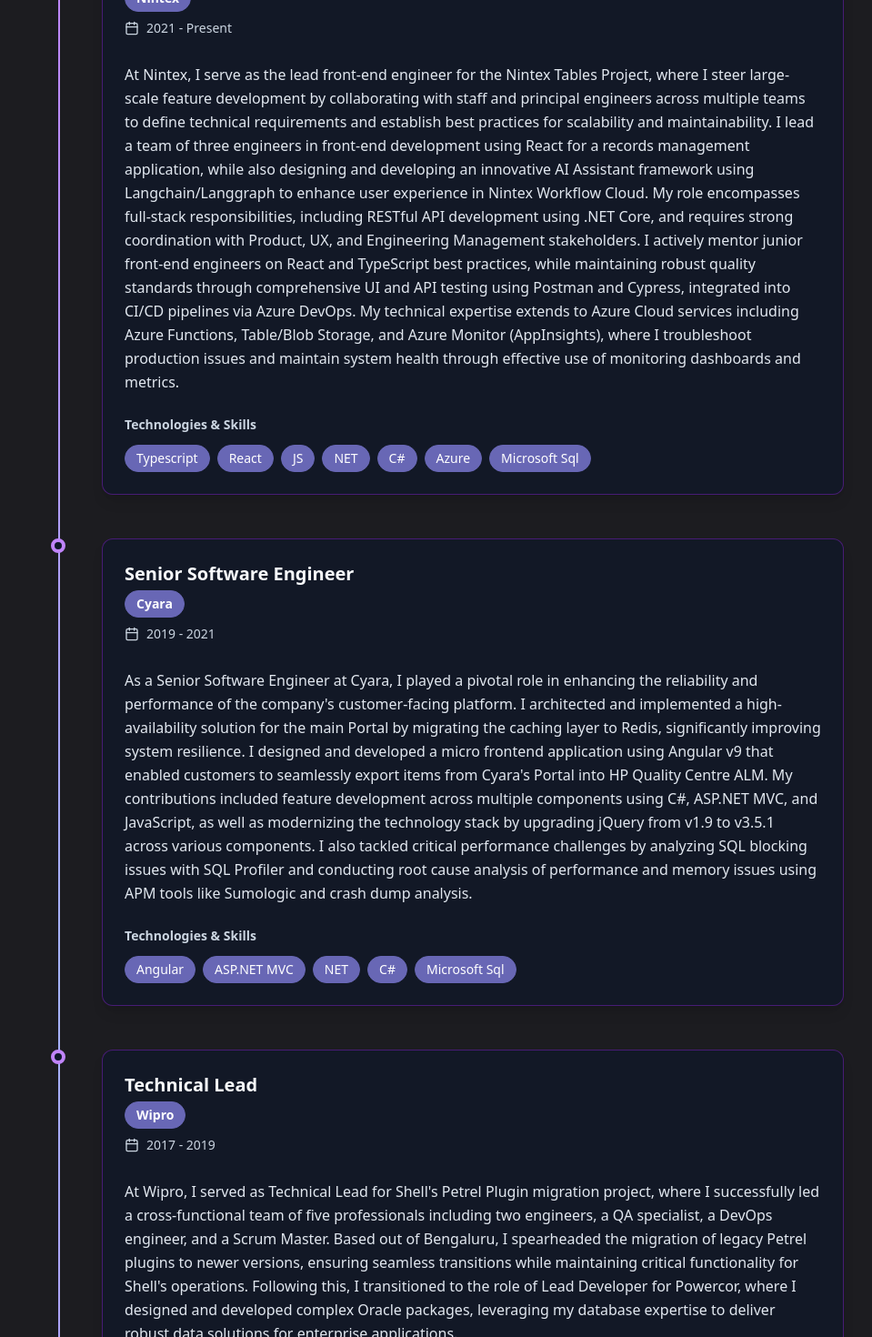
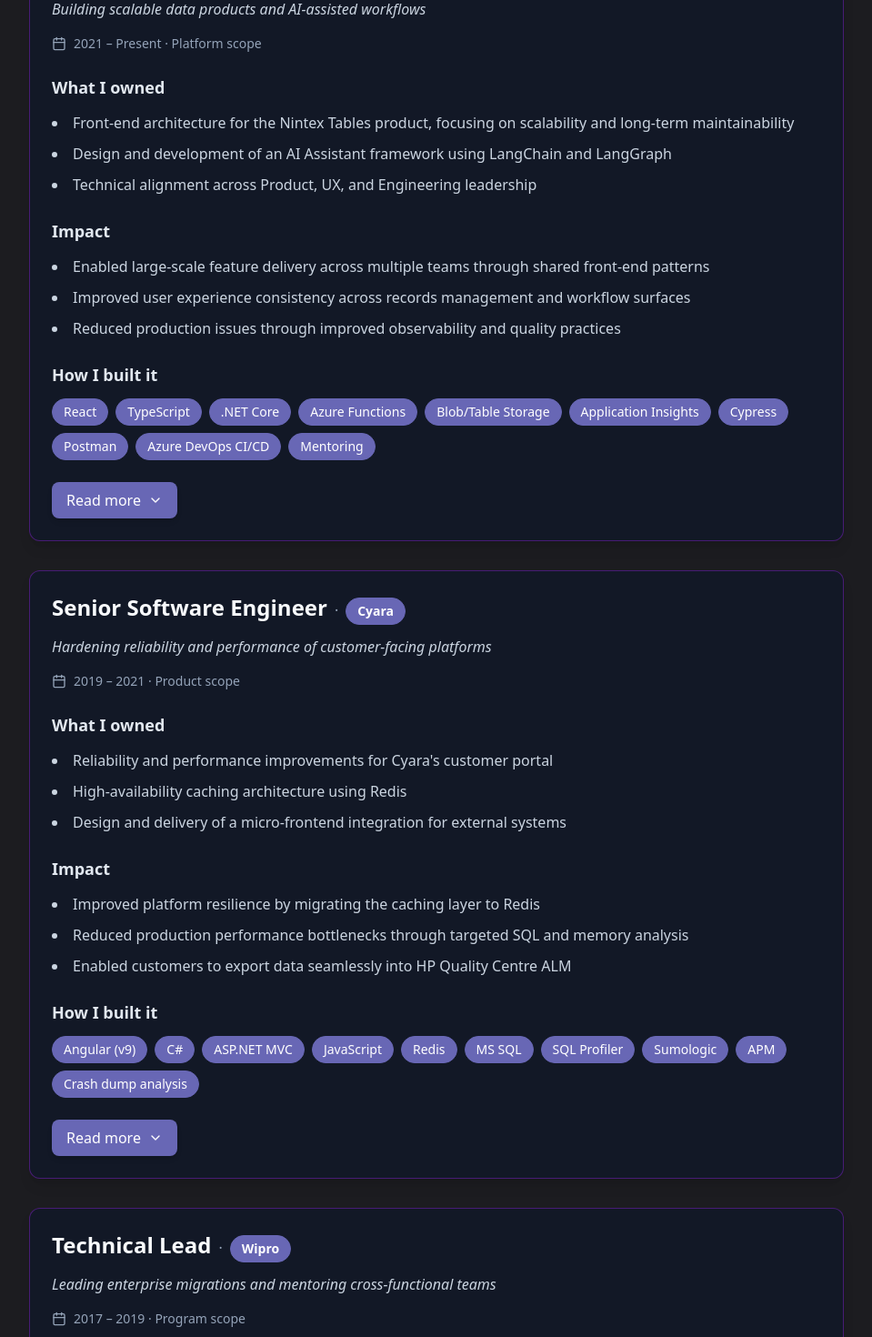
Before and after one commit to keertisomu/project, a React (Vite) app: page / in a window 1280 px wide. Shown: the part 1560-3030 px from the top of the page at 91% size, without its empty margins (160-1119 px from the left). Built offline with nearby package versions, Linux system fonts and the light colour scheme.

Commit message:
Add more UX changes

```diff
--- a/src/components/Experience.tsx
+++ b/src/components/Experience.tsx
@@ -1,5 +1,6 @@
-import React from 'react';
-import { Calendar } from 'lucide-react';
+import React, { useState } from 'react';
+import { Calendar, ChevronDown } from 'lucide-react';
+import Modal from './Modal';
 
 interface Experience {
   id: number;
@@ -7,8 +8,12 @@ interface Experience {
   company: string;
   companyUrl?: string;
   duration: string;
-  description: string;
-  technologies: string[];
+  scope: string;
+  tagline: string;
+  whatIOwned: string[];
+  impact: string[];
+  howIBuiltIt: string[];
+  technicalDeepDive: string;
   logo: string;
 }
 
@@ -17,6 +22,19 @@ interface ExperienceProps {
 }
 
 const Experience: React.FC<ExperienceProps> = ({ experiences }) => {
+  const [modalOpen, setModalOpen] = useState(false);
+  const [selectedExperience, setSelectedExperience] = useState<Experience | null>(null);
+
+  const openModal = (exp: Experience) => {
+    setSelectedExperience(exp);
+    setModalOpen(true);
+  };
+
+  const closeModal = () => {
+    setModalOpen(false);
+    setSelectedExperience(null);
+  };
+
   if (!experiences || experiences.length === 0) {
     return (
         <section className="py-16 px-4 bg-transparent">
@@ -37,64 +55,75 @@ const Experience: React.FC<ExperienceProps> = ({ experiences }) => {
           Professional Experience
         </h2>
 
-        <div className="relative">
-          {/* Timeline line */}
-            <div className="absolute left-8 top-0 bottom-0 w-0.5 bg-gradient-to-b from-purple-400 via-indigo-300 to-purple-400"></div>
-
-          {/* Timeline items */}
-          <div className="space-y-12">
+        <div className="space-y-8">
           {experiences.map((exp) => (
-              <div key={exp.id} className="relative flex items-start group">
-                {/* Timeline dot */}
-                <div className="absolute left-6 w-4 h-4 bg-slate-900 border-4 border-purple-400 rounded-full group-hover:border-indigo-300 transition-colors duration-300 z-10"></div>
-
-                {/* Content */}
-                <div className="ml-20 bg-[#f5f0e0] dark:bg-slate-900/70 rounded-xl shadow-lg border border-slate-200 dark:border-purple-800/60 p-6 w-full group-hover:shadow-xl transition-all duration-300 transform group-hover:-translate-y-1">
-                  {/* Header */}
-                  <div className="flex flex-col md:flex-row md:items-center gap-4 mb-4">
-                    <div className="flex-grow">
-                      <h3 className="text-xl font-bold text-slate-900 dark:text-slate-50 mb-1">
+            <div key={exp.id} className="bg-[#f5f0e0] dark:bg-slate-900/70 rounded-xl shadow-lg border border-slate-200 dark:border-purple-800/60 p-6 hover:shadow-xl transition-all duration-300">
+              {/* Header - Role Title and Company */}
+              <div className="mb-3">
+                <h3 className="text-2xl font-bold text-slate-900 dark:text-slate-50 inline">
                   {exp.title}
                 </h3>
+                <span className="text-slate-600 dark:text-slate-400 mx-2">·</span>
                 {exp.companyUrl ? (
                   <a
                     href={exp.companyUrl}
                     target="_blank"
                     rel="noopener noreferrer"
-                          className="inline-flex items-center px-3 py-1 rounded-full bg-[#6867b5] text-white text-sm font-semibold mb-2 border border-[#6867b5] hover:bg-[#5654a0] transition-colors duration-200"
+                    className="inline-flex items-center px-3 py-1 rounded-full bg-[#6867b5] text-white text-sm font-semibold border border-[#6867b5] hover:bg-[#5654a0] transition-colors duration-200"
                   >
                     {exp.company}
                   </a>
                 ) : (
-                        <div className="inline-flex items-center px-3 py-1 rounded-full bg-[#6867b5] text-white text-sm font-semibold mb-2 border border-[#6867b5]">
+                  <span className="inline-flex items-center px-3 py-1 rounded-full bg-[#6867b5] text-white text-sm font-semibold border border-[#6867b5]">
                     {exp.company}
-                        </div>
+                  </span>
                 )}
-                      <div className="flex items-center text-slate-700 dark:text-slate-300 mb-3">
-                        <Calendar className="w-4 h-4 mr-2" />
-                        <span className="text-sm font-medium">{exp.duration}</span>
-                      </div>
               </div>
 
-                    {/* Company website link replaces numeric badge (handled via company pill above) */}
+              {/* Tagline */}
+              <p className="text-slate-700 dark:text-slate-300 italic mb-4">
+                {exp.tagline}
+              </p>
+
+              {/* Years and Scope */}
+              <div className="flex items-center text-slate-600 dark:text-slate-400 mb-6">
+                <Calendar className="w-4 h-4 mr-2" />
+                <span className="text-sm font-medium">{exp.duration} · {exp.scope}</span>
               </div>
 
-                  {/* Description */}
+              {/* What I owned */}
               <div className="mb-6">
-                    <p className="text-slate-800 dark:text-slate-200 leading-relaxed">
-                      {exp.description}
-                    </p>
+                <h4 className="text-lg font-semibold text-slate-800 dark:text-slate-200 mb-3">
+                  What I owned
+                </h4>
+                <ul className="list-disc list-inside space-y-2 text-slate-700 dark:text-slate-300">
+                  {exp.whatIOwned.map((item, index) => (
+                    <li key={index} className="leading-relaxed">{item}</li>
+                  ))}
+                </ul>
               </div>
 
-                  {/* Technologies */}
-                  <div>
-                    <h4 className="text-sm font-semibold text-slate-800 dark:text-slate-300 mb-3">
-                      Technologies & Skills
+              {/* Impact */}
+              <div className="mb-6">
+                <h4 className="text-lg font-semibold text-slate-800 dark:text-slate-200 mb-3">
+                  Impact
+                </h4>
+                <ul className="list-disc list-inside space-y-2 text-slate-700 dark:text-slate-300">
+                  {exp.impact.map((item, index) => (
+                    <li key={index} className="leading-relaxed">{item}</li>
+                  ))}
+                </ul>
+              </div>
+
+              {/* How I built it */}
+              <div className="mb-6">
+                <h4 className="text-lg font-semibold text-slate-800 dark:text-slate-200 mb-3">
+                  How I built it
                 </h4>
                 <div className="flex flex-wrap gap-2">
-                      {exp.technologies.map(tech => (
+                  {exp.howIBuiltIt.map((tech, index) => (
                     <span
-                          key={tech}
+                      key={index}
                       className="px-3 py-1 bg-[#6867b5] text-white text-sm rounded-full font-medium border border-[#6867b5] hover:bg-[#5654a0] transition-colors duration-200"
                     >
                       {tech}
@@ -102,20 +131,29 @@ const Experience: React.FC<ExperienceProps> = ({ experiences }) => {
                   ))}
                 </div>
               </div>
-                </div>
+
+              {/* Technical Details Button */}
+              <button
+                onClick={() => openModal(exp)}
+                className="inline-flex items-center px-4 py-2 bg-[#6867b5] text-white rounded-lg font-medium hover:bg-[#5654a0] transition-colors duration-200 shadow-md hover:shadow-lg"
+              >
+                Read more
+                <ChevronDown className="w-4 h-4 ml-2" />
+              </button>
             </div>
           ))}
         </div>
+      </div>
 
-          {/* Timeline end */}
-          <div className="relative flex items-center mt-8">
-            <div className="absolute left-6 w-4 h-4 bg-gradient-to-br from-purple-500 to-indigo-500 rounded-full"></div>
-            <div className="ml-20 text-slate-600 dark:text-slate-400 text-sm italic">
-              Journey starts...
-            </div>
-          </div>
-        </div>
-      </div>
+      {/* Modal */}
+      {selectedExperience && (
+        <Modal
+          isOpen={modalOpen}
+          onClose={closeModal}
+          title={`${selectedExperience.title} · ${selectedExperience.company}`}
+          content={selectedExperience.technicalDeepDive}
+        />
+      )}
     </section>
   );
 };
--- /dev/null
+++ b/src/components/Modal.tsx
@@ -0,0 +1,65 @@
+import React, { useEffect } from 'react';
+import { X } from 'lucide-react';
+
+interface ModalProps {
+  isOpen: boolean;
+  onClose: () => void;
+  title: string;
+  content: string;
+}
+
+const Modal: React.FC<ModalProps> = ({ isOpen, onClose, title, content }) => {
+  // Close modal on ESC key
+  useEffect(() => {
+    const handleEscape = (e: KeyboardEvent) => {
+      if (e.key === 'Escape') {
+        onClose();
+      }
+    };
+
+    if (isOpen) {
+      document.addEventListener('keydown', handleEscape);
+      document.body.style.overflow = 'hidden';
+    }
+
+    return () => {
+      document.removeEventListener('keydown', handleEscape);
+      document.body.style.overflow = 'unset';
+    };
+  }, [isOpen, onClose]);
+
+  if (!isOpen) return null;
+
+  return (
+    <div
+      className="fixed inset-0 z-50 flex items-center justify-center p-4 bg-black/50 backdrop-blur-sm"
+      onClick={onClose}
+    >
+      <div
+        className="relative bg-[#f5f0e0] dark:bg-slate-900 rounded-xl shadow-2xl max-w-3xl w-full max-h-[80vh] overflow-hidden border-2 border-purple-400 dark:border-purple-600"
+        onClick={(e) => e.stopPropagation()}
+      >
+        {/* Header */}
+        <div className="sticky top-0 bg-[#6867b5] text-white px-6 py-4 flex items-center justify-between border-b border-purple-700">
+          <h3 className="text-xl font-bold">{title}</h3>
+          <button
+            onClick={onClose}
+            className="p-1 hover:bg-purple-700 rounded-lg transition-colors duration-200"
+            aria-label="Close modal"
+          >
+            <X className="w-6 h-6" />
+          </button>
+        </div>
+
+        {/* Content */}
+        <div className="p-6 overflow-y-auto max-h-[calc(80vh-80px)]">
+          <div className="text-slate-800 dark:text-slate-200 space-y-4 leading-relaxed whitespace-pre-line">
+            {content}
+          </div>
+        </div>
+      </div>
+    </div>
+  );
+};
+
+export default Modal;
--- a/src/data/profile.json
+++ b/src/data/profile.json
@@ -9,10 +9,10 @@
     "summary": "Versatile software engineer with a passion for building scalable applications and innovative solutions. Specialized in full-stack development with expertise in modern web technologies."
   },
   "skills": [
-    { "name": "Scrum", "years": 8, "category": "Engineering Management" },
-    { "name": "Cross team collaboration", "years": 8, "category": "Engineering Management" },
-    { "name": "Mentoring & Coaching", "years": 6, "category": "Engineering Management" },
-    { "name": "Agile Methodologies", "years": 8, "category": "Engineering Management" },
+    { "name": "Scrum", "years": 2, "category": "Engineering Management" },
+    { "name": "Cross team collaboration", "years": 2, "category": "Engineering Management" },
+    { "name": "Mentoring & Coaching", "years": 1, "category": "Engineering Management" },
+    { "name": "Agile Methodologies", "years": 2, "category": "Engineering Management" },
     { "name": "JavaScript", "years": 8, "category": "Frontend" },
     { "name": "React", "years": 5, "category": "Frontend" },
     { "name": "TypeScript", "years": 4, "category": "Frontend" },
@@ -30,9 +30,21 @@
       "title": "Staff Engineer",
       "company": "Nintex",
       "companyUrl": "https://www.nintex.com/",
-      "duration": "2021 - Present",
-      "description": "At Nintex, I serve as the lead front-end engineer for the Nintex Tables Project, where I steer large-scale feature development by collaborating with staff and principal engineers across multiple teams to define technical requirements and establish best practices for scalability and maintainability. I lead a team of three engineers in front-end development using React for a records management application, while also designing and developing an innovative AI Assistant framework using Langchain/Langgraph to enhance user experience in Nintex Workflow Cloud. My role encompasses full-stack responsibilities, including RESTful API development using .NET Core, and requires strong coordination with Product, UX, and Engineering Management stakeholders. I actively mentor junior front-end engineers on React and TypeScript best practices, while maintaining robust quality standards through comprehensive UI and API testing using Postman and Cypress, integrated into CI/CD pipelines via Azure DevOps. My technical expertise extends to Azure Cloud services including Azure Functions, Table/Blob Storage, and Azure Monitor (AppInsights), where I troubleshoot production issues and maintain system health through effective use of monitoring dashboards and metrics.",
-      "technologies": ["Typescript", "React", "JS", "NET", "C#", "Azure", "Microsoft Sql"],
+      "duration": "2021 – Present",
+      "scope": "Platform scope",
+      "tagline": "Building scalable data products and AI-assisted workflows",
+      "whatIOwned": [
+        "Front-end architecture for the Nintex Tables product, focusing on scalability and long-term maintainability",
+        "Design and development of an AI Assistant framework using LangChain and LangGraph",
+        "Technical alignment across Product, UX, and Engineering leadership"
+      ],
+      "impact": [
+        "Enabled large-scale feature delivery across multiple teams through shared front-end patterns",
+        "Improved user experience consistency across records management and workflow surfaces",
+        "Reduced production issues through improved observability and quality practices"
+      ],
+      "howIBuiltIt": ["React", "TypeScript", ".NET Core", "Azure Functions", "Blob/Table Storage", "Application Insights", "Cypress", "Postman", "Azure DevOps CI/CD", "Mentoring"],
+      "technicalDeepDive": "Served as lead front-end engineer for the Nintex Tables initiative, guiding architecture decisions and implementation strategies while mentoring a team of three engineers.\n\nDesigned and implemented an AI Assistant framework using LangChain and LangGraph, enabling intelligent, context-aware user interactions within Nintex Workflow Cloud.\n\nDelivered full-stack features including RESTful APIs built with .NET Core, collaborating closely with Product Managers, UX Designers, and Staff/Principal Engineers.\n\nEstablished and enforced quality standards through comprehensive UI and API testing using Cypress and Postman, integrated into CI/CD pipelines via Azure DevOps.\n\nActively monitored and troubleshot production systems using Azure Functions, Azure Storage, and Application Insights, leveraging dashboards and metrics to maintain system health and reliability.",
       "logo": "/Nintex_Logo.ico"
     },
     {
@@ -40,9 +52,21 @@
       "title": "Senior Software Engineer",
       "company": "Cyara",
       "companyUrl": "https://cyara.com/",
-      "duration": "2019 - 2021",
-      "description": "As a Senior Software Engineer at Cyara, I played a pivotal role in enhancing the reliability and performance of the company's customer-facing platform. I architected and implemented a high-availability solution for the main Portal by migrating the caching layer to Redis, significantly improving system resilience. I designed and developed a micro frontend application using Angular v9 that enabled customers to seamlessly export items from Cyara's Portal into HP Quality Centre ALM. My contributions included feature development across multiple components using C#, ASP.NET MVC, and JavaScript, as well as modernizing the technology stack by upgrading jQuery from v1.9 to v3.5.1 across various components. I also tackled critical performance challenges by analyzing SQL blocking issues with SQL Profiler and conducting root cause analysis of performance and memory issues using APM tools like Sumologic and crash dump analysis.",
-      "technologies": ["Angular", "ASP.NET MVC", "NET", "C#", "Microsoft Sql"],
+      "duration": "2019 – 2021",
+      "scope": "Product scope",
+      "tagline": "Hardening reliability and performance of customer-facing platforms",
+      "whatIOwned": [
+        "Reliability and performance improvements for Cyara's customer portal",
+        "High-availability caching architecture using Redis",
+        "Design and delivery of a micro-frontend integration for external systems"
+      ],
+      "impact": [
+        "Improved platform resilience by migrating the caching layer to Redis",
+        "Reduced production performance bottlenecks through targeted SQL and memory analysis",
+        "Enabled customers to export data seamlessly into HP Quality Centre ALM"
+      ],
+      "howIBuiltIt": ["Angular (v9)", "C#", "ASP.NET MVC", "JavaScript", "Redis", "MS SQL", "SQL Profiler", "Sumologic", "APM", "Crash dump analysis"],
+      "technicalDeepDive": "Architected and implemented a Redis-based caching layer for the main portal, significantly improving availability and response times under load.\n\nBuilt a micro-frontend application using Angular v9 that integrated Cyara's Portal with HP Quality Centre ALM, enabling customer data export workflows.\n\nModernized legacy front-end components by upgrading jQuery from v1.9 to v3.5.1 across multiple modules.\n\nDiagnosed and resolved SQL blocking and performance issues using SQL Profiler, complemented by root cause analysis with APM tools and crash dump inspection.",
       "logo": "/cyara_logo.png"
     },
     {
@@ -50,9 +74,21 @@
       "title": "Technical Lead",
       "company": "Wipro",
       "companyUrl": "https://www.wipro.com/",
-      "duration": "2017 - 2019",
-      "description": "At Wipro, I served as Technical Lead for Shell's Petrel Plugin migration project, where I successfully led a cross-functional team of five professionals including two engineers, a QA specialist, a DevOps engineer, and a Scrum Master. Based out of Bengaluru, I spearheaded the migration of legacy Petrel plugins to newer versions, ensuring seamless transitions while maintaining critical functionality for Shell's operations. Following this, I transitioned to the role of Lead Developer for Powercor, where I designed and developed complex Oracle packages, leveraging my database expertise to deliver robust data solutions for enterprise applications.",
-      "technologies": ["JavaScript", "NET"],
+      "duration": "2017 – 2019",
+      "scope": "Program scope",
+      "tagline": "Leading enterprise migrations and mentoring cross-functional teams",
+      "whatIOwned": [
+        "Technical leadership for Shell's Petrel Plugin migration program",
+        "Cross-functional team coordination across engineering, QA, DevOps, and Scrum",
+        "Database-heavy solution design for enterprise applications"
+      ],
+      "impact": [
+        "Delivered successful migration of legacy Petrel plugins to newer versions with zero critical regressions",
+        "Ensured continuity of Shell's operational workflows during major platform upgrades",
+        "Strengthened delivery velocity through clear ownership and technical guidance"
+      ],
+      "howIBuiltIt": [".NET", "JavaScript", "Oracle PL/SQL", "Enterprise data models", "Technical leadership", "Mentoring", "Stakeholder coordination"],
+      "technicalDeepDive": "Led a cross-functional team of five professionals including engineers, QA, DevOps, and a Scrum Master for Shell's Petrel Plugin migration initiative.\n\nPlanned and executed migrations of legacy plugins to newer Petrel versions, balancing modernization with strict operational constraints.\n\nTransitioned into Lead Developer role for Powercor, where I designed and implemented complex Oracle packages supporting enterprise-grade applications.\n\nActed as the primary technical point of contact, aligning delivery with client stakeholders and ensuring adherence to quality and timeline expectations.",
       "logo": "/wipro_logo.png"
     },
     {
@@ -60,9 +96,21 @@
       "title": "Technical Architect",
       "company": "Infosys",
       "companyUrl": "https://www.infosys.com/",
-      "duration": "2006 - 2017",
-      "description": "During my 11.5-year tenure at Infosys (May 2006 - November 2017), I served as Lead Developer and Architect for Schlumberger's IT transformation program, working across multiple locations including Bengaluru, Houston, and Sugarland, Texas. In this role, I was responsible for steering the design and development of REST APIs, ensuring adherence to REST API standards, reviewing pull requests, and providing guidance on API best practices. My work spanned diverse technical domains, including extensive development of Ocean for Petrel plugins for Schlumberger's Well Services division, where I led feasibility analysis and mentored junior developers. I specialized in building enterprise web and desktop applications using .NET, WPF, and Silverlight technologies, while working with databases including MS SQL and Firebird. Throughout my time at Infosys, I consistently took on leadership responsibilities including architecture design, code refactoring, configuration management, and mentoring team members on emerging frameworks and technologies",
-      "technologies": [".NET", "REST APIs", "MS SQL Server"],
+      "duration": "2006 – 2017",
+      "scope": "Enterprise scope",
+      "tagline": "Designing and scaling enterprise platforms across global teams",
+      "whatIOwned": [
+        "Architecture and development of REST APIs for Schlumberger's IT transformation program",
+        "Technical leadership across global teams in India and the United States",
+        "Mentorship and feasibility analysis for complex engineering initiatives"
+      ],
+      "impact": [
+        "Enabled scalable API-driven systems aligned with REST standards",
+        "Improved code quality and architectural consistency through PR reviews and refactoring initiatives",
+        "Built long-lived enterprise applications used across multiple Schlumberger business units"
+      ],
+      "howIBuiltIt": [".NET", "WPF", "Silverlight", "REST APIs", "MS SQL", "Firebird", "Architecture design", "Code reviews", "Mentorship"],
+      "technicalDeepDive": "Served as Lead Developer and Architect for Schlumberger's IT transformation program, working across Bengaluru, Houston, and Sugar Land, Texas.\n\nDesigned and reviewed RESTful APIs, ensuring adherence to API standards and best practices across teams.\n\nLed development of Ocean-based Petrel plugins for Schlumberger's Well Services division, including feasibility studies and architectural guidance.\n\nBuilt enterprise web and desktop applications using .NET, WPF, and Silverlight, while mentoring junior engineers and driving architectural improvements.",
       "logo": "/infosys_logo.jpg"
     }
   ],
```
Also changed, not shown: src/App.tsx (+6 -2 lines). Lines whose indentation alone changed are shown as unchanged.
